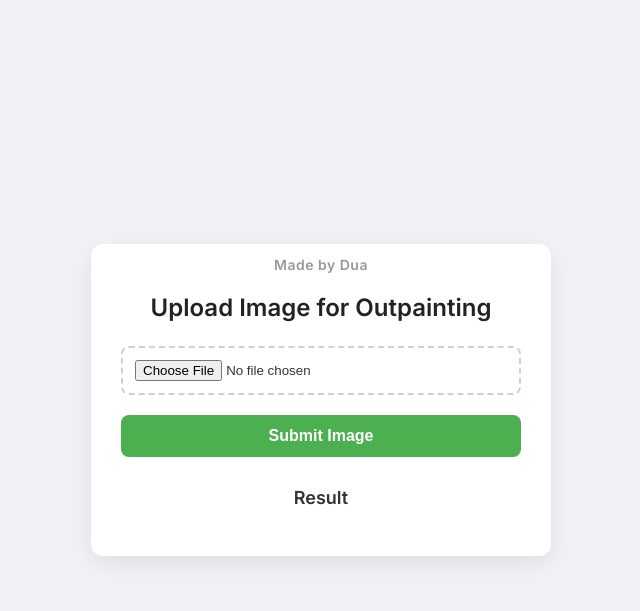
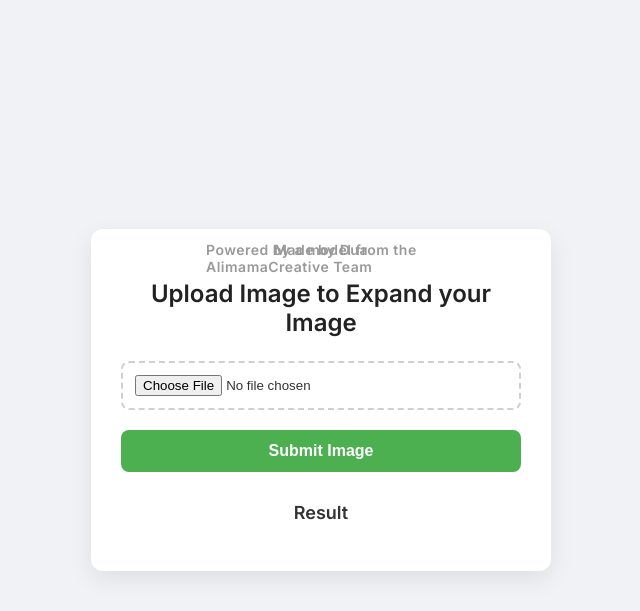
Before and after one commit to jrofuoco/web-outpainting, a Flask app: page / in a window 1280 px wide. Shown: the top 611 px of the page, without its empty margins (319-959 px from the left). Run offline with Flask 3, Linux system fonts and the light colour scheme.

Commit message:
Propper Attribution

```diff
--- a/templates/index.html
+++ b/templates/index.html
@@ -145,7 +145,8 @@
 
 <div class="container">
   <div class="made-by">Made by Dua</div>
-  <h2>Upload Image for Outpainting</h2>
+  <div class="made-by">Powered by a model from the AlimamaCreative Team</div>
+  <h2>Upload Image to Expand your Image</h2>
 
   <form id="outpaint-form" enctype="multipart/form-data">
     <input type="file" id="image" name="image" accept="image/*" required />
```
